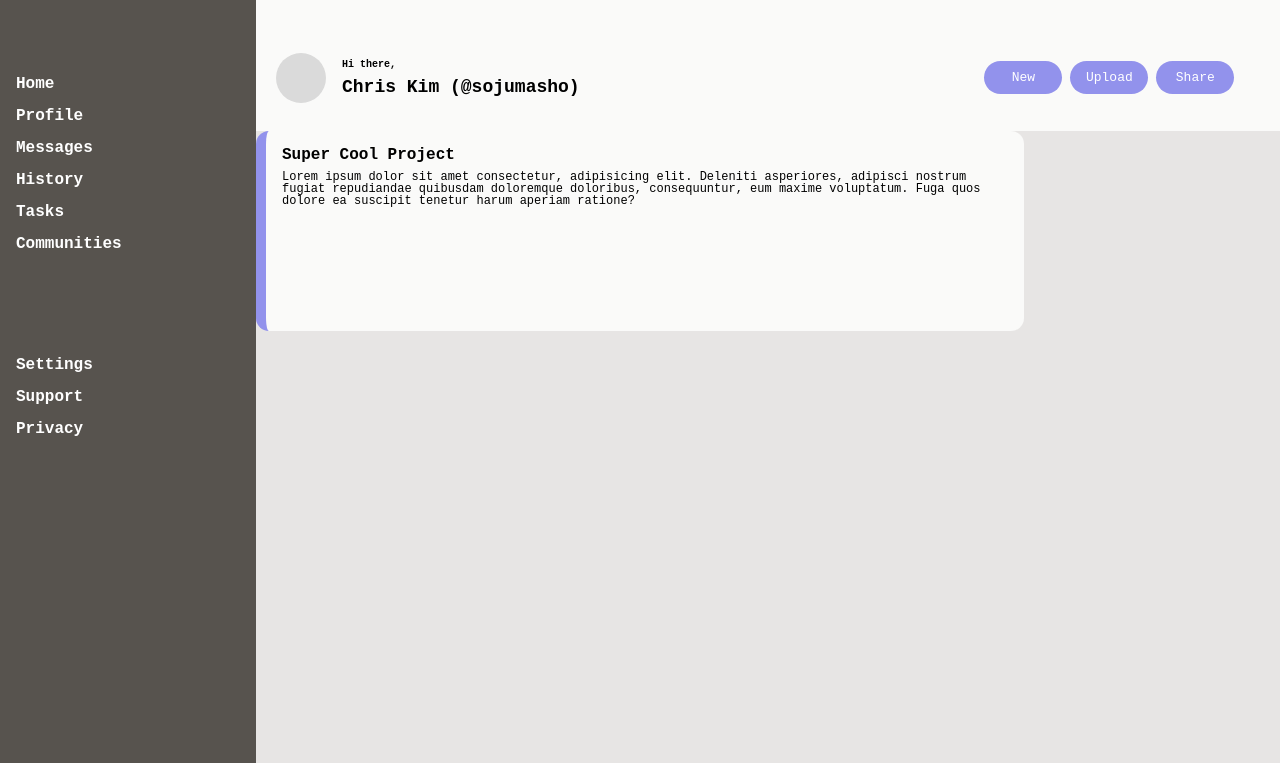
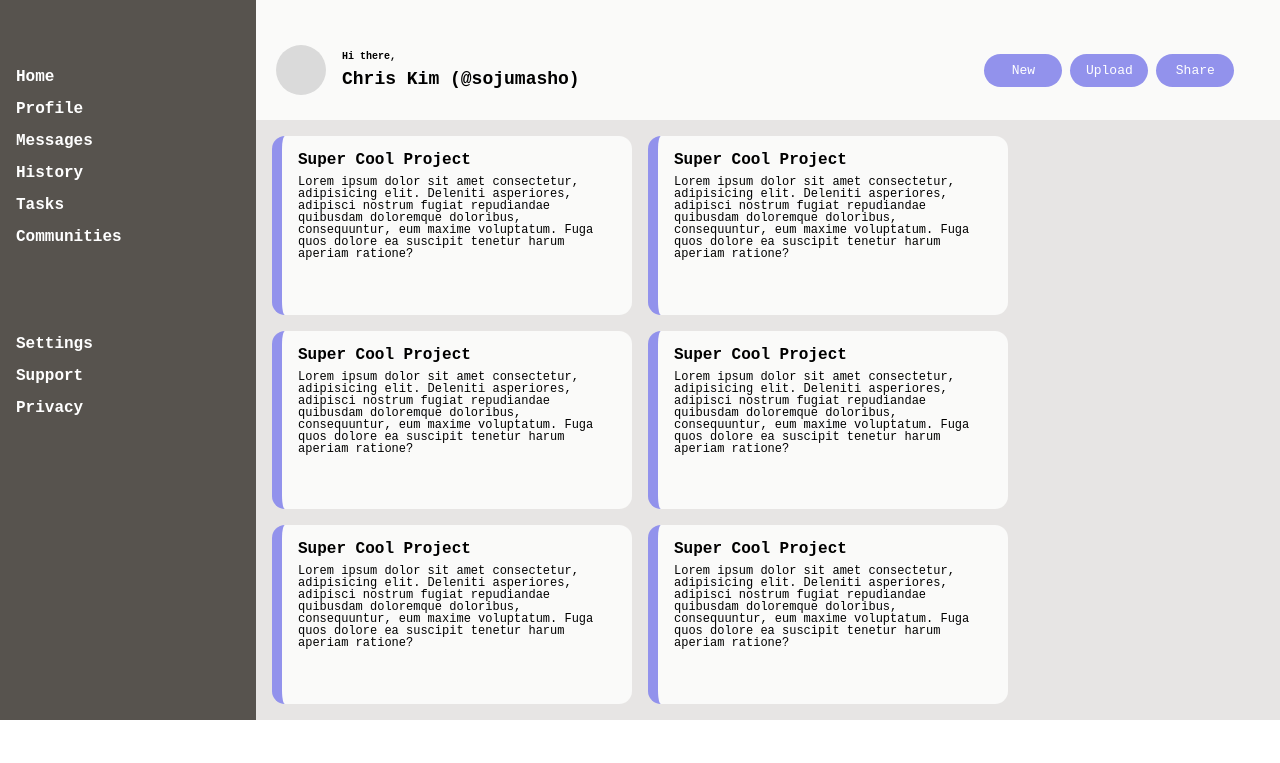
Before and after one commit to chrisjk02/admin-dashboard, a plain HTML site: page index.html in a window 1280 px wide. Shown: the part 80-843 px from the top of the page. After the commit the page ends 800 px from the top, so only its background shows below. Drawn offline with Linux system fonts and the light colour scheme.

Commit message:
Add additional cards to the grid

```diff
--- a/index.html
+++ b/index.html
@@ -82,6 +82,51 @@
                             ratione?</div>
                         <div class="prj-icon nav-icon"></div>
                     </div>
+
+                    <div class="card">
+                        <div class="prj-title">Super Cool Project</div>
+                        <div class="prj-descrip">Lorem ipsum dolor sit amet consectetur, adipisicing elit. Deleniti
+                            asperiores, adipisci nostrum fugiat repudiandae quibusdam doloremque doloribus,
+                            consequuntur, eum maxime voluptatum. Fuga quos dolore ea suscipit tenetur harum aperiam
+                            ratione?</div>
+                        <div class="prj-icon nav-icon"></div>
+                    </div>
+
+                    <div class="card">
+                        <div class="prj-title">Super Cool Project</div>
+                        <div class="prj-descrip">Lorem ipsum dolor sit amet consectetur, adipisicing elit. Deleniti
+                            asperiores, adipisci nostrum fugiat repudiandae quibusdam doloremque doloribus,
+                            consequuntur, eum maxime voluptatum. Fuga quos dolore ea suscipit tenetur harum aperiam
+                            ratione?</div>
+                        <div class="prj-icon nav-icon"></div>
+                    </div>
+
+                    <div class="card">
+                        <div class="prj-title">Super Cool Project</div>
+                        <div class="prj-descrip">Lorem ipsum dolor sit amet consectetur, adipisicing elit. Deleniti
+                            asperiores, adipisci nostrum fugiat repudiandae quibusdam doloremque doloribus,
+                            consequuntur, eum maxime voluptatum. Fuga quos dolore ea suscipit tenetur harum aperiam
+                            ratione?</div>
+                        <div class="prj-icon nav-icon"></div>
+                    </div>
+
+                    <div class="card">
+                        <div class="prj-title">Super Cool Project</div>
+                        <div class="prj-descrip">Lorem ipsum dolor sit amet consectetur, adipisicing elit. Deleniti
+                            asperiores, adipisci nostrum fugiat repudiandae quibusdam doloremque doloribus,
+                            consequuntur, eum maxime voluptatum. Fuga quos dolore ea suscipit tenetur harum aperiam
+                            ratione?</div>
+                        <div class="prj-icon nav-icon"></div>
+                    </div>
+
+                    <div class="card">
+                        <div class="prj-title">Super Cool Project</div>
+                        <div class="prj-descrip">Lorem ipsum dolor sit amet consectetur, adipisicing elit. Deleniti
+                            asperiores, adipisci nostrum fugiat repudiandae quibusdam doloremque doloribus,
+                            consequuntur, eum maxime voluptatum. Fuga quos dolore ea suscipit tenetur harum aperiam
+                            ratione?</div>
+                        <div class="prj-icon nav-icon"></div>
+                    </div>
                 </div>
             </div>
         </div>
--- a/styles.css
+++ b/styles.css
@@ -303,8 +303,9 @@ button {
     grid-row: 1/3;
     display: grid;
     grid-template-columns: repeat(auto-fit, minmax(250px, 1fr));
-    grid-template-rows: repeat(3, minmax(200px, 1fr));
+    /* grid-template-rows: repeat(3, minmax(200px, 1fr)); */
     gap: 16px;
+    padding: 16px;
 }
 
 .card {
```
